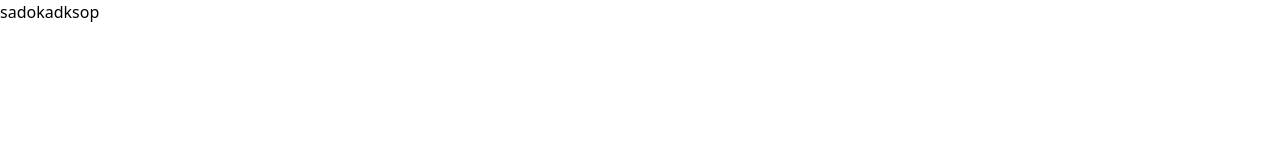
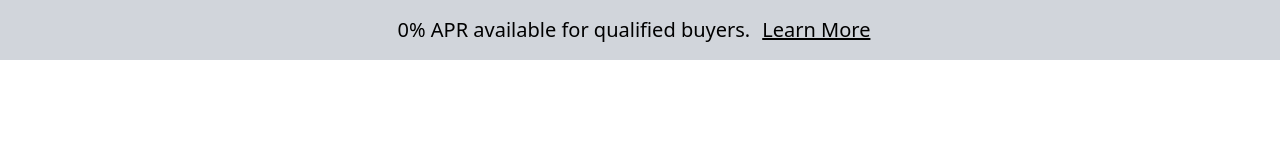
Before and after one commit to Ravengithub21/Tesla, a website: page index.html in a window 1280 px wide. Drawn offline with nearby package versions, Linux system fonts and the light colour scheme.

Commit message:
added navbar

```diff
--- a/index.html
+++ b/index.html
@@ -8,12 +8,18 @@
     <script src="https://cdn.tailwindcss.com"></script>
   </head>
   <body>
-    <div></div>
-    <div></div>
-    <div></div>
-    <div></div>
-    <div></div>
-    <div>sadokadksop</div>
+    <div
+      id="navbar"
+      class="h-[60px] bg-gray-300 flex justify-center items-center"
+    >
+      <span class="text-xl text-black"
+        >0% APR available for qualified buyers.</span
+      >
+      <button id="nav-btn" class="text-black text-xl underline p-3">
+        Learn More
+      </button>
+    </div>
+
     <script src="app.js"></script>
   </body>
 </html>
```
